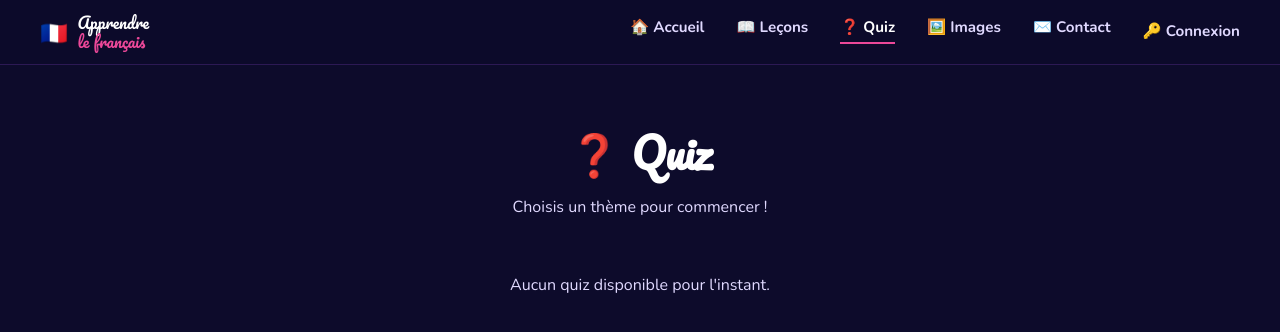
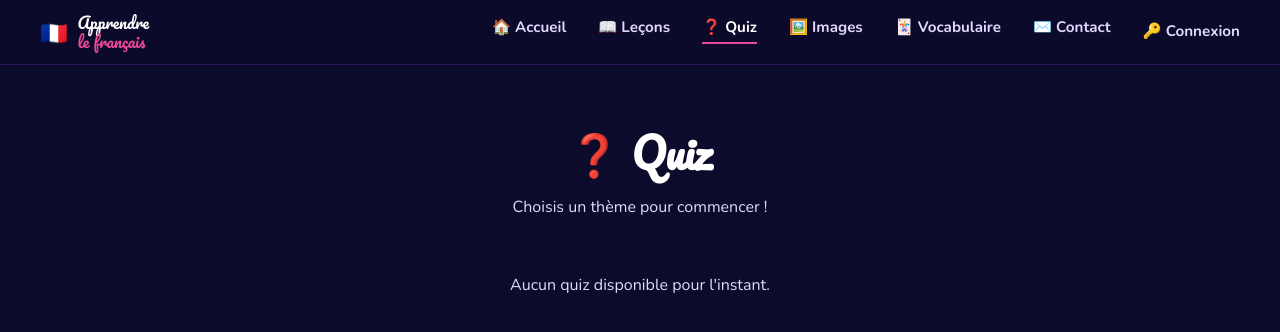
Before and after one commit to Kubots1/tuteuralex, a website: page quiz-app/quiz.html in a window 1280 px wide. Drawn offline with nearby package versions, Linux system fonts and the light colour scheme; no server answers.

Commit message:
Update quiz.html

```diff
--- a/quiz-app/quiz.html
+++ b/quiz-app/quiz.html
@@ -20,6 +20,7 @@
       <li><a href="../lecons-app/lecons.html">📖 Leçons</a></li>
       <li><a href="quiz.html" class="active">❓ Quiz</a></li>
       <li><a href="../images-app/images.html">🖼️ Images</a></li>
+      <li><a href="../vocabulaire-app/vocabulaire.html">🃏 Vocabulaire</a></li>
       <li><a href="../contact.html">✉️ Contact</a></li>
       <li id="nav-auth"></li>
     </ul>
```
